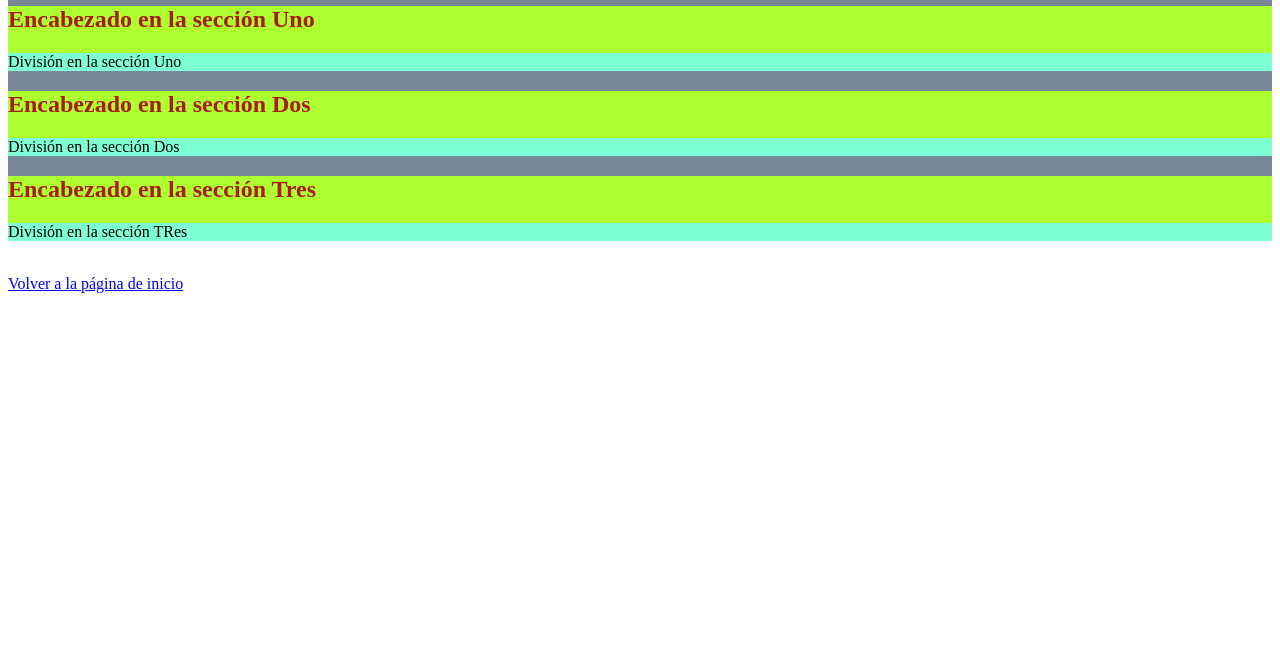
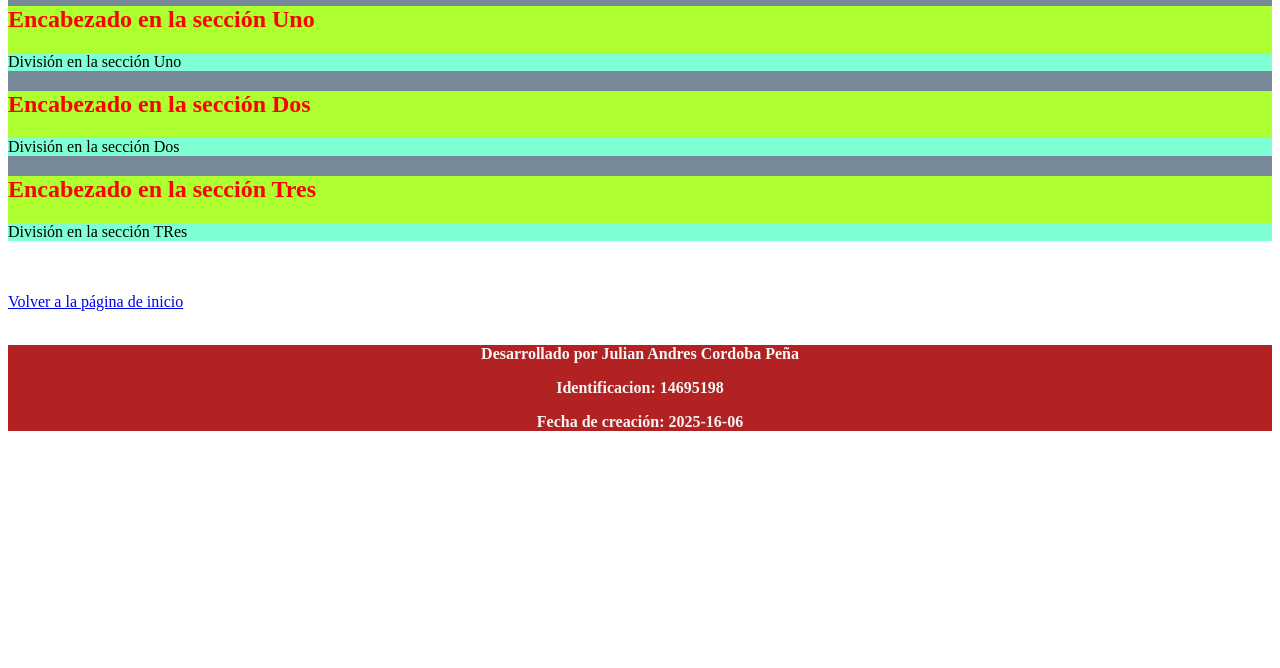
Before and after one commit to Juli-Andres/FSB152T01, a plain HTML site: page PRACTICA/HTML/ejercicio03.html in a window 1280 px wide. Shown: the part 132-800 px from the top of the page. Drawn offline with Linux system fonts and the light colour scheme.

Commit message:
Segundo commit taller en clase

```diff
--- a/PRACTICA/CSS/ejercicio03.css
+++ b/PRACTICA/CSS/ejercicio03.css
@@ -13,6 +13,7 @@
 .div{
     background-color: aquamarine;
 }
+
 h1, h2{
-    color: rgb(168, 28, 28);
+    color: red;
 }
--- /dev/null
+++ b/PRACTICA/CSS/footer.css
@@ -0,0 +1,5 @@
+.footer{
+    color: whitesmoke;
+    background-color: firebrick;
+    text-align: center;
+}
--- a/PRACTICA/HTML/ejercicio03.html
+++ b/PRACTICA/HTML/ejercicio03.html
@@ -5,6 +5,7 @@
     <meta charset="UTF-8">
     <meta name="viewport" content="width=device-width, initial-scale=1.0">
     <link rel="stylesheet" href="../CSS/ejercicio03.css">
+    <link rel="stylesheet" href="../CSS/footer.css">
     <title>Document</title>
 </head>
 
@@ -34,8 +35,15 @@
         </section>
     </main>
 
-    <br>
+    <br><br>
     <a href="../../index.html">Volver a la página de inicio</a>
+    <br><br>
 </body>
-
+<footer class="footer">
+    <strong>
+        <p>Desarrollado por Julian Andres Cordoba Peña</p>
+        <p>Identificacion: 14695198</p>
+        <p>Fecha de creación: 2025-16-06</p>
+    </strong>
+</footer>
 </html>
```
Also changed, not shown: PRACTICA/HTML/ejercicio01.html (+10 -1 lines), PRACTICA/HTML/ejercicio02.html (+10 -1 lines), PRACTICA/HTML/ejercicio04.html (+11 -1 lines), index.html (+10 -0 lines).
